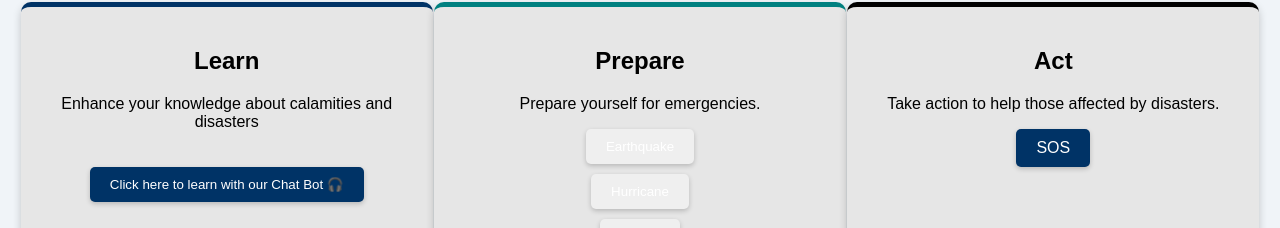
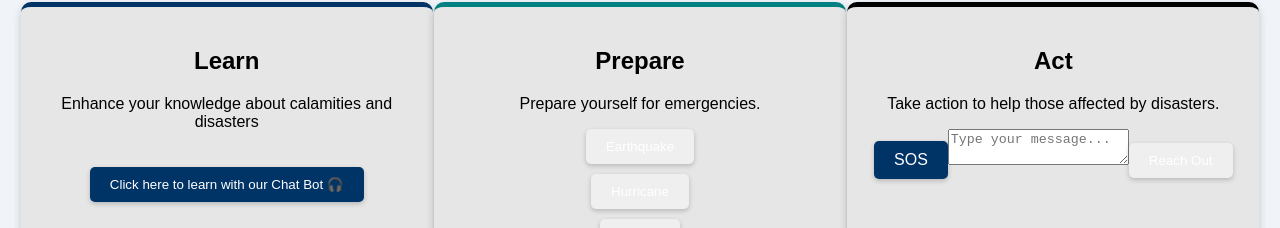
Before and after one commit to gowrigalgali/Hackathon_CodeFury, a React (Create React App) app in the folder CrisisCompass/: page / in a window 1280 px wide. Shown: the part 260-488 px from the top of the page. Built offline with nearby package versions, Linux system fonts and the light colour scheme; no server answers.

Commit message:
Update App.js

```diff
--- a/CrisisCompass/src/App.js
+++ b/CrisisCompass/src/App.js
@@ -2,44 +2,67 @@ import React, { useState } from 'react';
 import { BrowserRouter as Router, Route, Routes, Link } from 'react-router-dom';
 import './App.css';
 import NewsSlider from './newsslider';
-import RegisterLogin from './RegisterLogin';
 import VolunteerHelp from './components/VolunteerHelp';
 import axios from 'axios';
 
 function Home() {
   const [isSending, setIsSending] = useState(false);
   const [sosMessage, setSosMessage] = useState('');
+  const [reachOutMessage, setReachOutMessage] = useState('');
+  const [reachOutStatus, setReachOutStatus] = useState('');
 
   const sendLocationSMS = async () => {
     try {
       setIsSending(true);
       setSosMessage('Sending SOS message...');
-
-      const smsPayload = {
-        from: '447441421037',
-        to: ['919611760575'],
-        body: 'SOS message or location data'
-      };
-
-      const response = await axios.post('http://localhost:5000/api/send-sms', smsPayload);
-
-      // Check if the response status is 200 (OK)
+      const response = await axios.post('http://localhost:5000/api/send-sms', {
+        from: '447441421037',  // Your sender number
+        to: ['919611760575'],  // Receiver number
+        body: 'SOS: Send help to my location!',
+      });
       if (response.status === 200) {
         setSosMessage('Failed to send SOS message.');
       } else {
         setSosMessage('SOS message sent successfully!');
       }
     } catch (error) {
-      console.error('Error sending SMS:', error);
+      console.error('Error sending SMS:', error.response?.data || error.message);
       setSosMessage('Error sending SOS message.');
     } finally {
       setIsSending(false);
     }
   };
 
+  const sendReachOutMessage = async () => {
+    try {
+      setReachOutStatus('Sending your message...');
+      const response = await axios.post('http://localhost:5000/api/send-sms', {
+        from: '447441421037',  // Your sender number
+        to: ['919611760575'],  // Receiver number
+        body: reachOutMessage,
+      });
+      if (response.status === 200) {
+        setReachOutStatus('Failed to send your message.');
+      } else {
+        setReachOutStatus('Message sent successfully!');
+      }
+    } catch (error) {
+      console.error('Error sending message:', error.response?.data || error.message);
+      setReachOutStatus('Error sending your message.');
+    }
+  };
+
   const handleSOSClick = () => {
     if (isSending) return; // Prevent multiple clicks
     sendLocationSMS();
+  };
+
+  const handleReachOutClick = () => {
+    if (reachOutMessage.trim() === '') {
+      setReachOutStatus('Please enter a message.');
+      return;
+    }
+    sendReachOutMessage();
   };
 
   return (
@@ -78,6 +101,21 @@ function Home() {
             SOS
           </button>
           {sosMessage && <p className="sos-message">{sosMessage}</p>}
+
+          {/* Reach Out Section */}
+          <textarea
+            className="reach-out-textbox"
+            placeholder="Type your message..."
+            value={reachOutMessage}
+            onChange={(e) => setReachOutMessage(e.target.value)}
+          />
+          <button
+            onClick={handleReachOutClick}
+            className="reach-out-button"
+          >
+            Reach Out
+          </button>
+          {reachOutStatus && <p className="reach-out-status">{reachOutStatus}</p>}
         </div>
       </div>
 
@@ -97,7 +135,6 @@ function App() {
     <Router>
       <Routes>
         <Route path="/" element={<Home />} />
-        <Route path="/register" element={<RegisterLogin />} />
       </Routes>
     </Router>
   );
```
